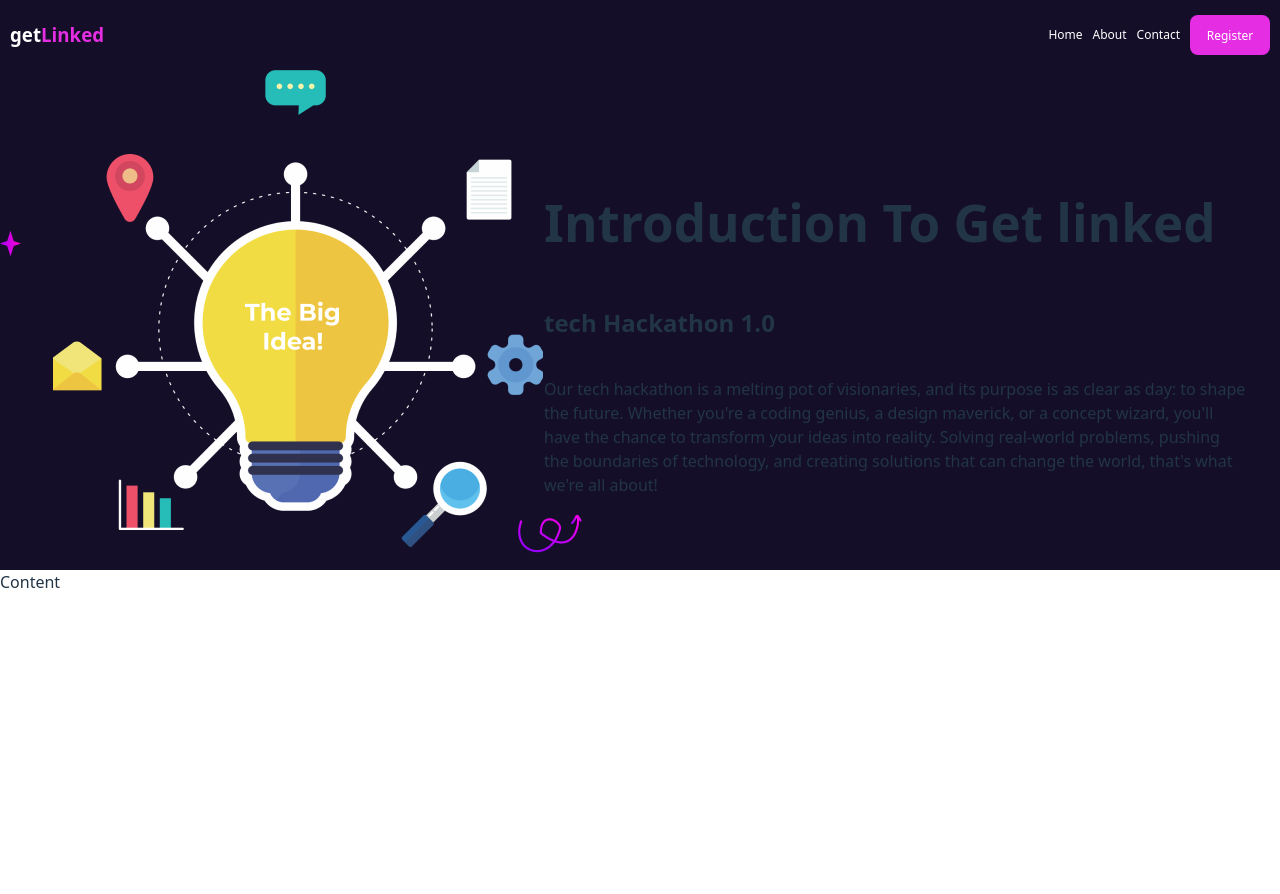
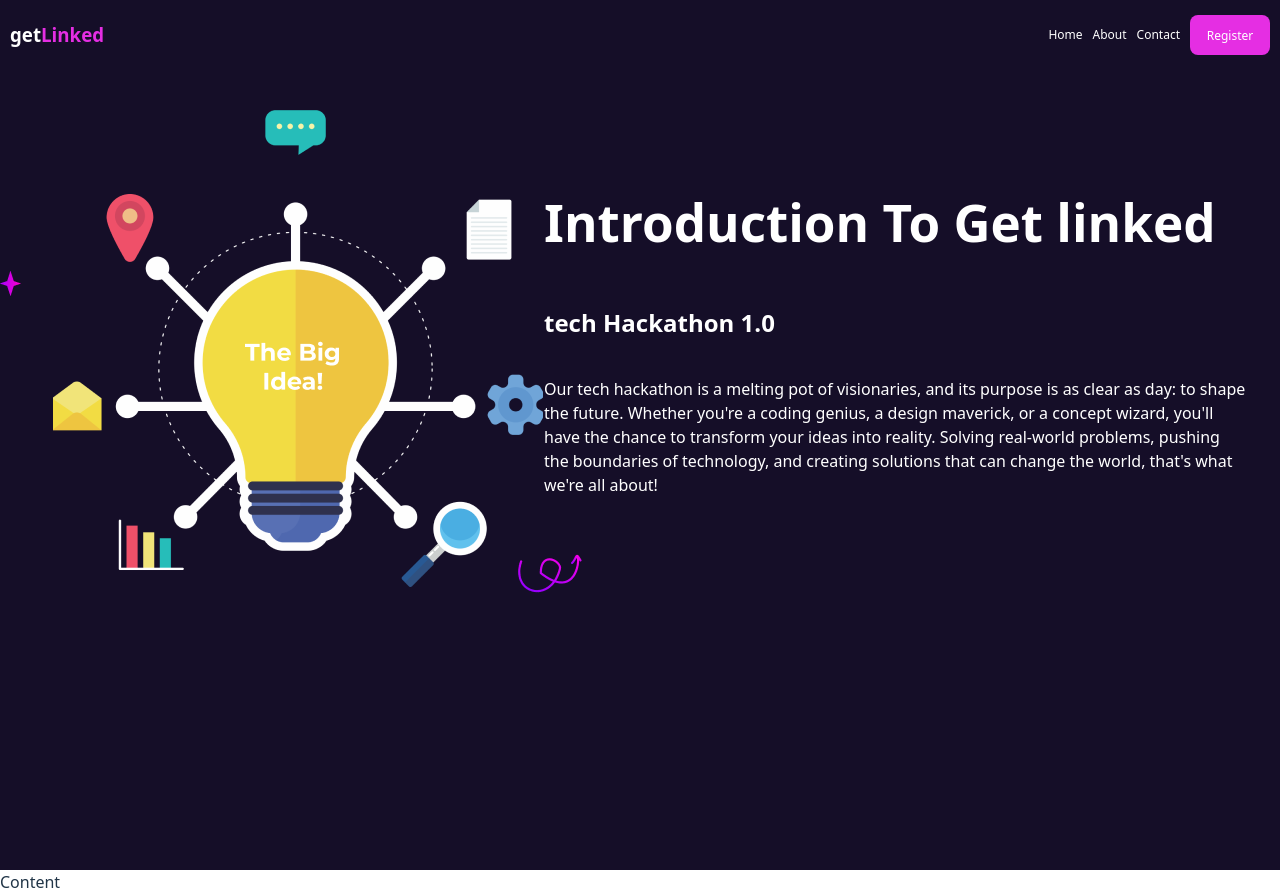
Before and after one commit to OgbuEsther/DEVOPS, a React (Vite) app: page / in a window 1280 px wide. Before the commit the page ends 800 px from the top, so only its background shows below. Built offline with nearby package versions, Linux system fonts and the light colour scheme.

Commit message:
added color and height

```diff
--- a/src/hero/Hero.jsx
+++ b/src/hero/Hero.jsx
@@ -1,6 +1,6 @@
 function Hero() {
   return (
-    <div style={{backgroundColor: "#150E28"}}>
+    <div style={{backgroundColor: "#150E28", color: "white", height: "100vh",}}>
       <div
         style={{
           display: "flex",
```
